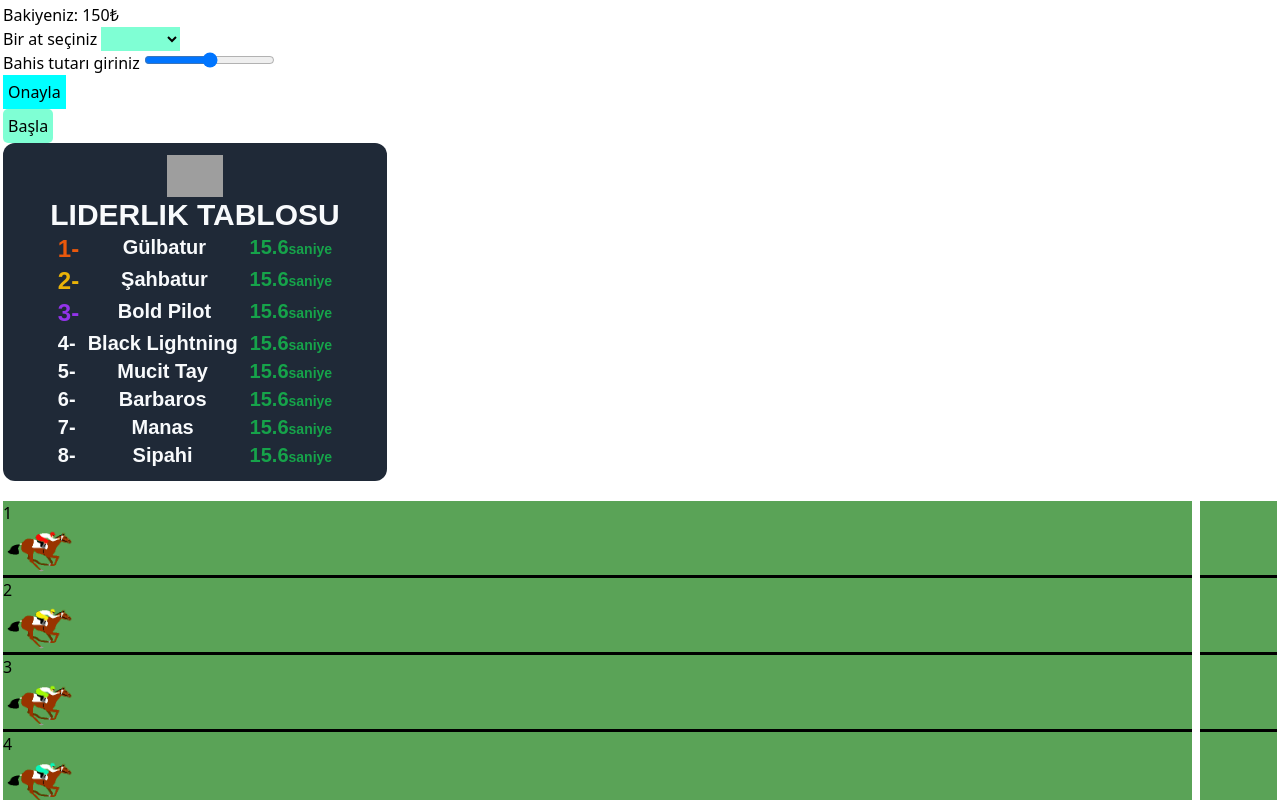
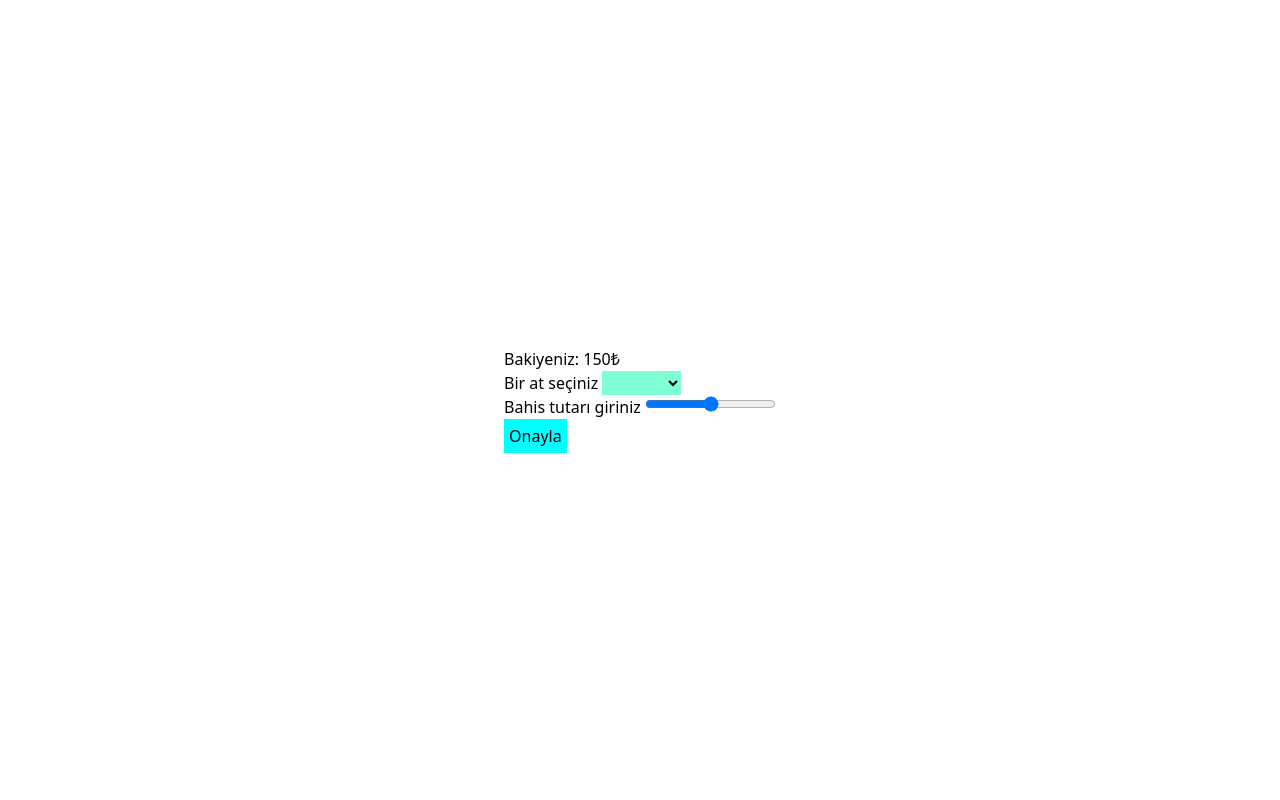
Before and after one commit to alihandgrmnclr/Protein_Bootcamp_FinalProject, a Vue app: page / in a window 1280 px wide. Shown: the top 800 px of the page. Built offline with nearby package versions, Linux system fonts and the light colour scheme; grey boxes are pictures that could not be loaded.

Commit message:
bet and race seperated

```diff
--- a/src/App.vue
+++ b/src/App.vue
@@ -1,19 +1,32 @@
 <script setup>
+import { ref } from "vue"
 import Race from './components/Race.vue';
 import Bet from './components/Bet.vue';
 
+const race = ref(false);
 
 </script>
 
 <template>
 
-  <Bet></Bet>
-  <Race></Race>
+  <template v-if="!race">
+    <div class="bet">
+      <Bet></Bet>
+    </div>
+  </template>
+  <template v-else>
+    <Race></Race>
+  </template>
 
 </template>
 
 <style scoped>
 
-
+.bet{
+  height: 100%;
+  display: flex;
+  justify-content: center;
+  align-items: center;
+}
 
 </style>
--- a/src/style.css
+++ b/src/style.css
@@ -2,6 +2,11 @@
 @tailwind components;
 @tailwind utilities;
 
+html,#app{
+    height: 100%;
+}
+
 body{
     padding: 3px;
+    height: 100%;
 }
```
